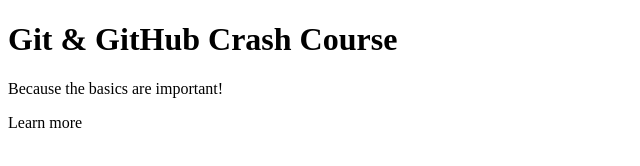
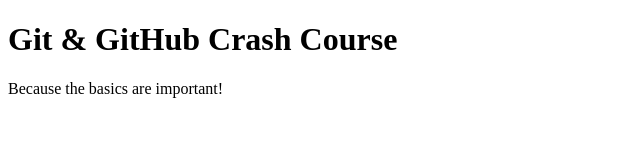
Before and after one commit to KevOpsEngineer/actionpacked, a plain HTML site: page index.html in a window 1280 px wide. Shown: the full height of the page, 0-640 px from the left. Drawn offline with Linux system fonts and the light colour scheme.

Commit message:
Revert "Second commit"
This reverts commit 28ee87b07440a1ab6e8b20eedad77cbac4b663e0.

```diff
--- a/index.html
+++ b/index.html
@@ -9,6 +9,5 @@
   <body>
     <h1>Git & GitHub Crash Course</h1>
     <p>Because the basics are important!</p>
-    <p>Learn more</p>
   </body>
 </html>
```
